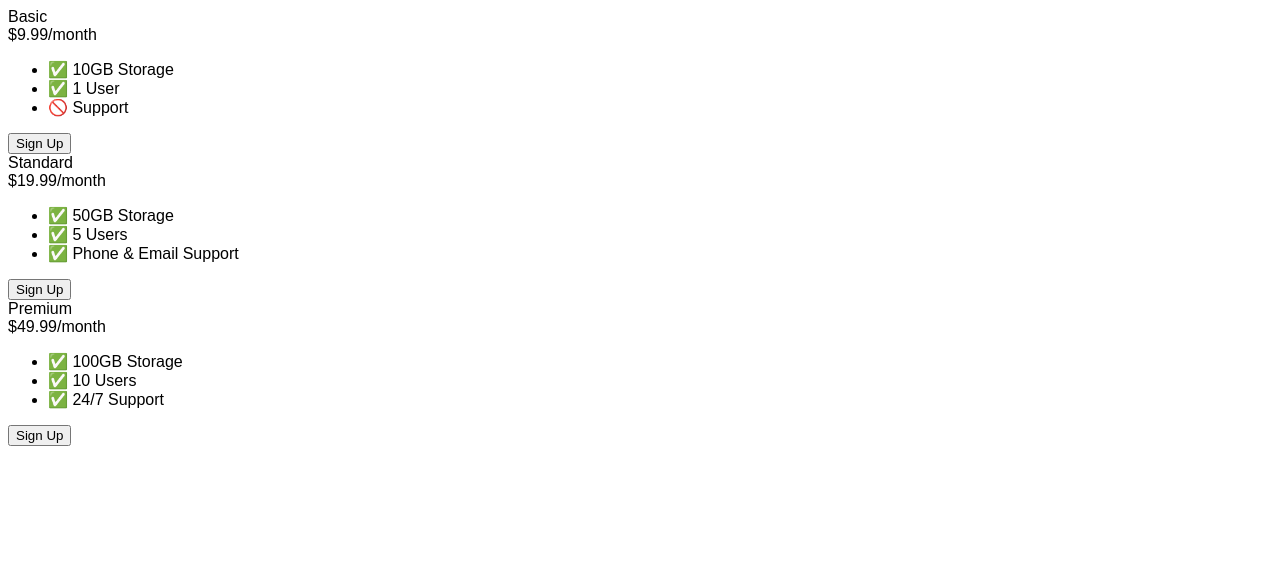
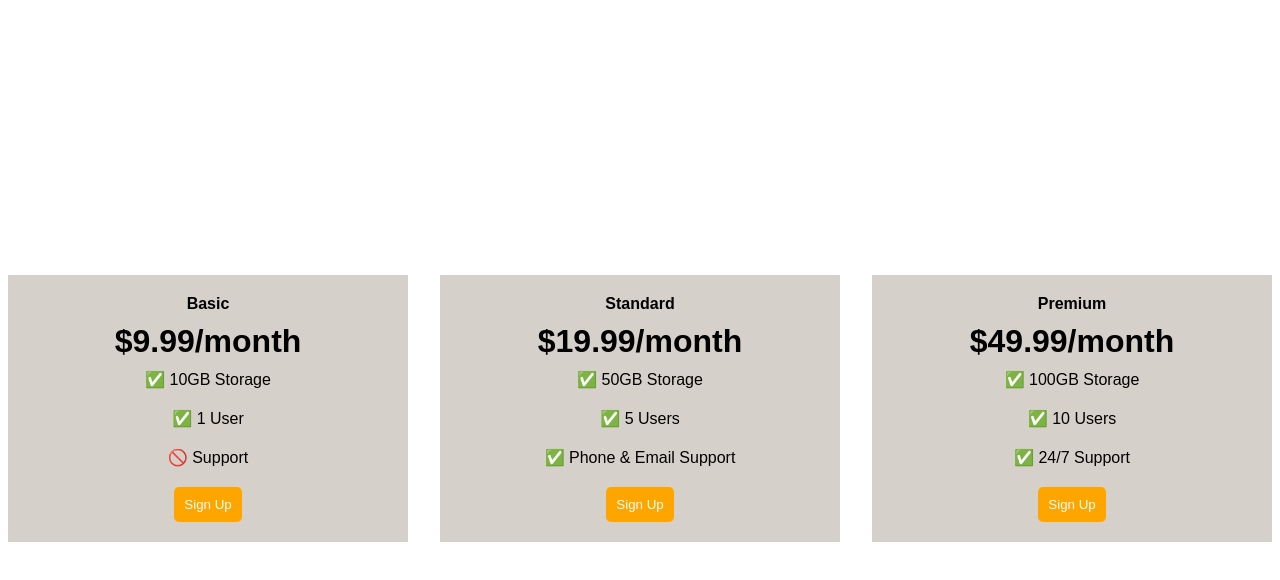
Before and after one commit to blazetornado2014/WebDevLearnings, a plain HTML site: page 9.4 Flexbox Project/index.html in a window 1280 px wide. Drawn offline with Linux system fonts and the light colour scheme; a web font is replaced by a local one.

Commit message:
Update index.html
Solved 9.4

```diff
--- a/9.4 Flexbox Project/index.html
+++ b/9.4 Flexbox Project/index.html
@@ -13,8 +13,58 @@
         font-family: "Sono", sans-serif;
       }
 
+      .pricing-container{
+        display: flex;
+        justify-content: center;
+        align-items: center;
+        gap: 2rem;
+        height: 100vh;
+
+      }
+
+      .pricing-plan{
+         background-color: rgb(214, 208, 202);
+         text-align: center;
+         padding: 20px;
+         flex: 1;
+         max-width: 400px;
+      }
+
+      .plan-title{
+        font-weight: 800;
+        margin-bottom: 10px;
+      }
+
+      .plan-price{
+        font-size: 2rem;
+        font-weight: 900;
+        margin-bottom: 10px;
+      }
+
+      .plan-features{
+        list-style: none;
+        padding: 0;
+        margin: 0;
+      }
+
+      .plan-features li{
+        margin-bottom: 20px;
+      }
+
+      .plan-button{
+        background-color: orange;
+        border-radius: 5px;
+        color: #fff;
+        border: none;
+        padding: 10px;
+      }
+
       /* Hint: What can you do with a media query and flexbox? */
       @media (max-width: 1250px) {
+        .pricing-container {
+        flex-direction: column;
+        height: 100%;
+      }
       }
     </style>
   </head>
```
